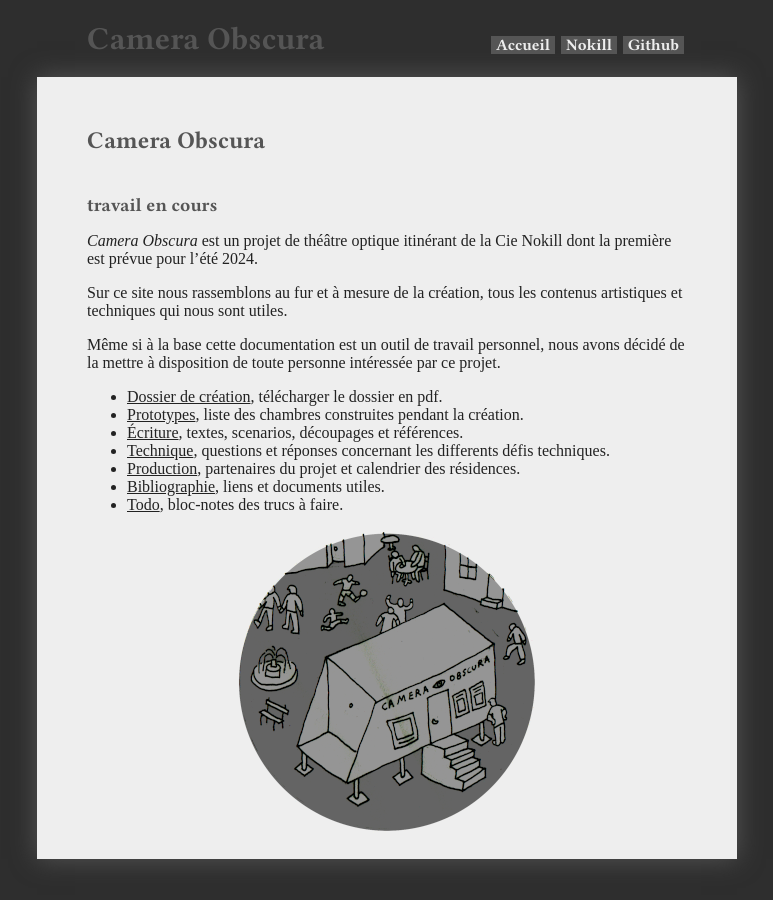
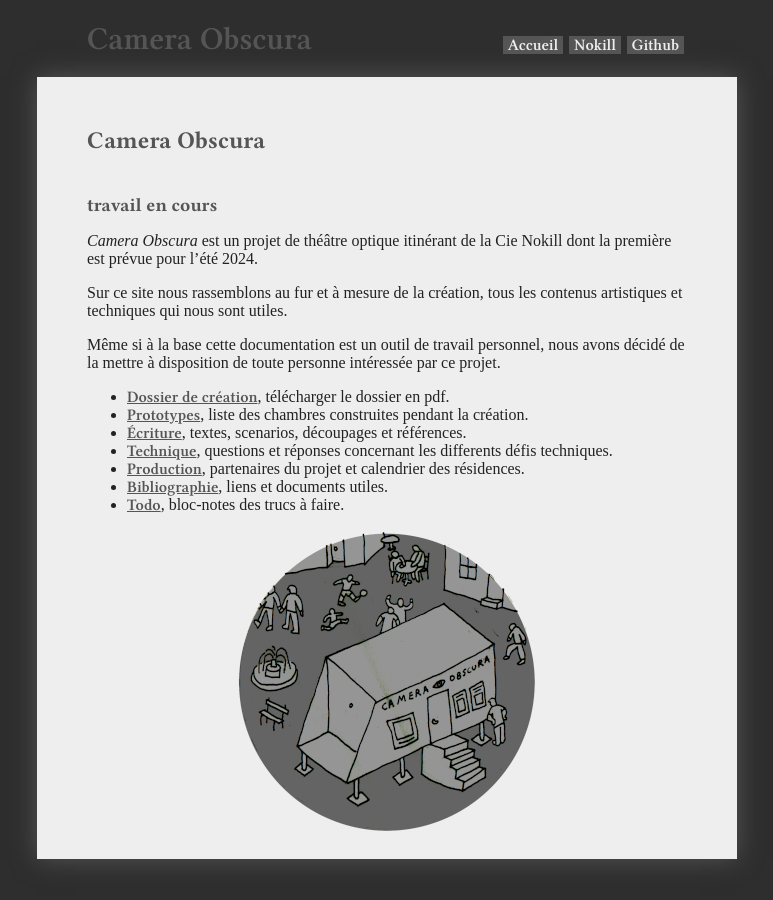
Before and after one commit to virginienokill/camera-obscura, a Jekyll site: the page built from README.md, in a window 1280 px wide. Shown: the whole page, without its empty margins (253-1026 px from the left). Built offline with Jekyll 4.4.1, drawn with Linux system fonts in a browser that asks for light colours; nearby versions of some CDN libraries; some web fonts are replaced; our own code applies the rules of GitHub Pages for plain Markdown files; a script that is not in the unit is left out; the repository's description, which GitHub fills in, is left out.

Commit message:
Update style.css

```diff
--- a/assets/css/style.css
+++ b/assets/css/style.css
@@ -106,7 +106,6 @@
 header nav a:visited{
    background:var(--DGR);
  color:var(--WHT);
-  font-weight: bold;
   margin:3px;
   padding: 0 5px;
 }
@@ -123,7 +122,8 @@
 
 a,
 a:visited {
- color:inherit;
+ color:var(--DGR);
+ font-weight: 600;
 }
 a:hover {
  text-decoration:none
```
